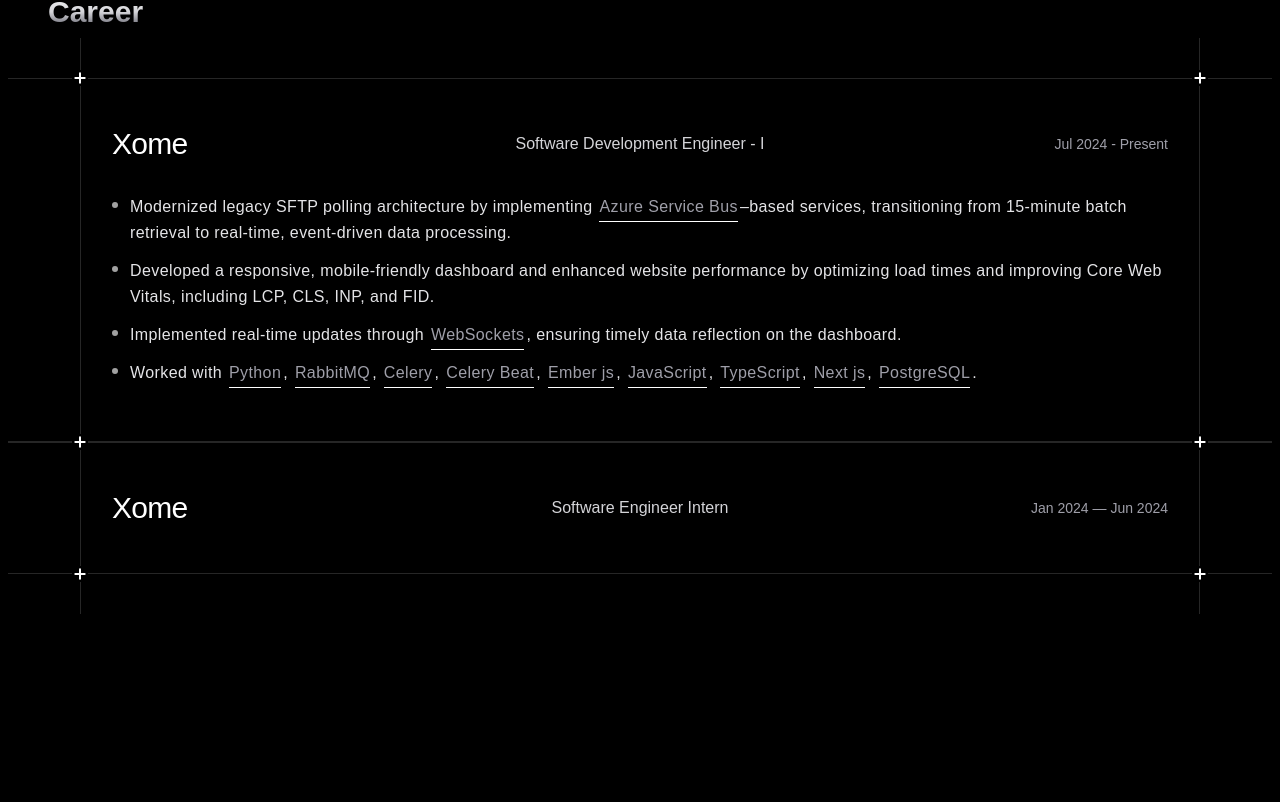
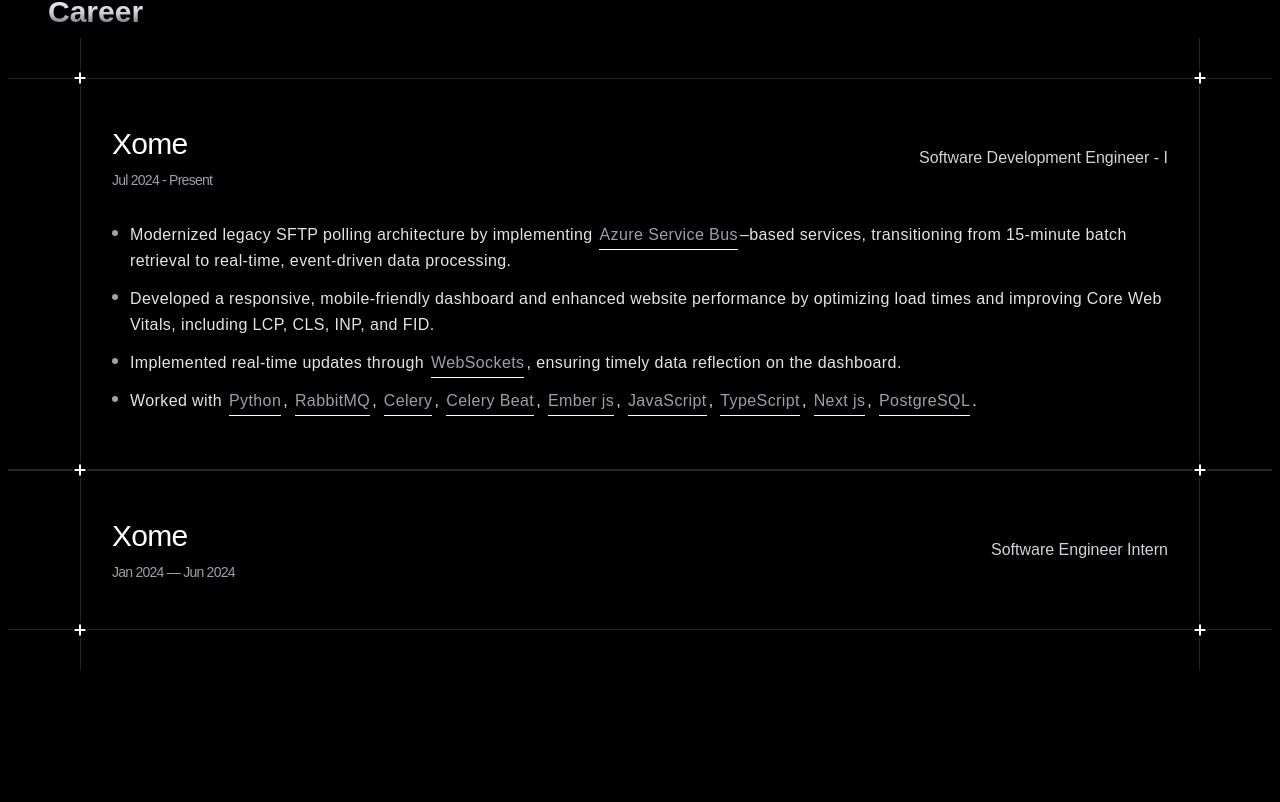
Before and after one commit to jagajith23/personal-portfolio, a Next.js app: page / in a window 1280 px wide. Shown: the part 1734-2536 px from the top of the page. Built offline with nearby package versions, Linux system fonts and the light colour scheme; a web font is replaced by a local one.

Commit message:
career section updated

```diff
--- a/components/intro/career/career-section.tsx
+++ b/components/intro/career/career-section.tsx
@@ -730,10 +730,10 @@
         <div className="absolute bottom-0 -left-10 -right-10 h-px bg-neutral-800 transition-colors duration-300 group-hover:bg-neutral-600" />
 
         {/* Vertical Left */}
-        <div className="absolute left-8 -top-10 -bottom-10 w-px bg-neutral-800 transition-colors duration-300 group-hover:bg-neutral-600 z-0" />
+        <div className="absolute left-8 -top-5 -bottom-5 md:-top-10 md:-bottom-10 w-px bg-neutral-800 transition-colors duration-300 group-hover:bg-neutral-600 z-0" />
 
         {/* Vertical Right */}
-        <div className="absolute right-8 -top-10 -bottom-10 w-px bg-neutral-800 transition-colors duration-300 group-hover:bg-neutral-600 z-0" />
+        <div className="absolute right-8 -top-5 -bottom-5 md:-top-10 md:-bottom-10 w-px bg-neutral-800 transition-colors duration-300 group-hover:bg-neutral-600 z-0" />
 
         {/* Top Left */}
         <div className="absolute left-8 top-0 -translate-x-1/2 -translate-y-1/2 z-10 bg-black text-neutral-800 transition-colors duration-300 group-hover:text-neutral-500">
@@ -756,27 +756,28 @@
           <motion.div
             layout="position"
             style={{ x: textX, y: textY }}
-            className="grid grid-cols-1 md:grid-cols-12 gap-6 items-center"
+            className="flex flex-col md:flex-row justify-between gap-3 md:gap-6 md:items-center"
           >
-            <motion.p
-              layout="position"
-              className="md:col-span-3 text-2xl md:text-3xl font-medium tracking-tight group-hover:text-white transition-colors"
-            >
-              {company}
-            </motion.p>
+            <div className="flex flex-col gap-2 text-2xl md:text-3xl font-medium tracking-tight transition-colors">
+              <motion.p
+                layout="position"
+                className="group-hover:text-white transition-colors"
+              >
+                {company}
+              </motion.p>
+              <motion.p
+                layout="position"
+                className="text-xs md:text-sm text-zinc-400 group-hover:text-zinc-300 transition-colors"
+              >
+                {period}
+              </motion.p>
+            </div>
 
             <motion.p
               layout="position"
-              className="md:col-span-6 text-sm md:text-base text-zinc-300 leading-snug text-center group-hover:text-zinc-100 transition-colors"
+              className="text-sm md:text-base text-zinc-300 leading-snug text-left md:text-right group-hover:text-zinc-100 transition-colors"
             >
               {role}
-            </motion.p>
-
-            <motion.p
-              layout="position"
-              className="md:col-span-3 text-xs md:text-sm text-zinc-400 md:text-right group-hover:text-zinc-300 transition-colors"
-            >
-              {period}
             </motion.p>
           </motion.div>
 
```
